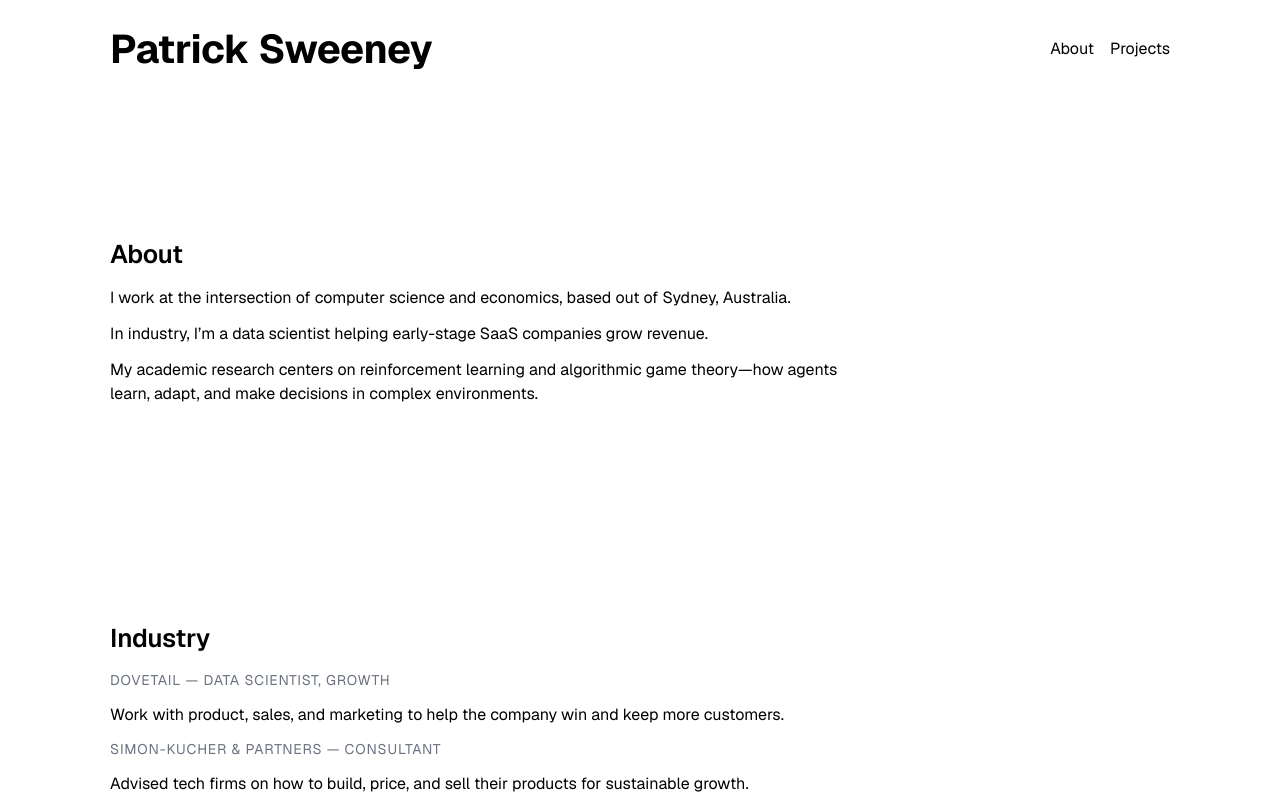
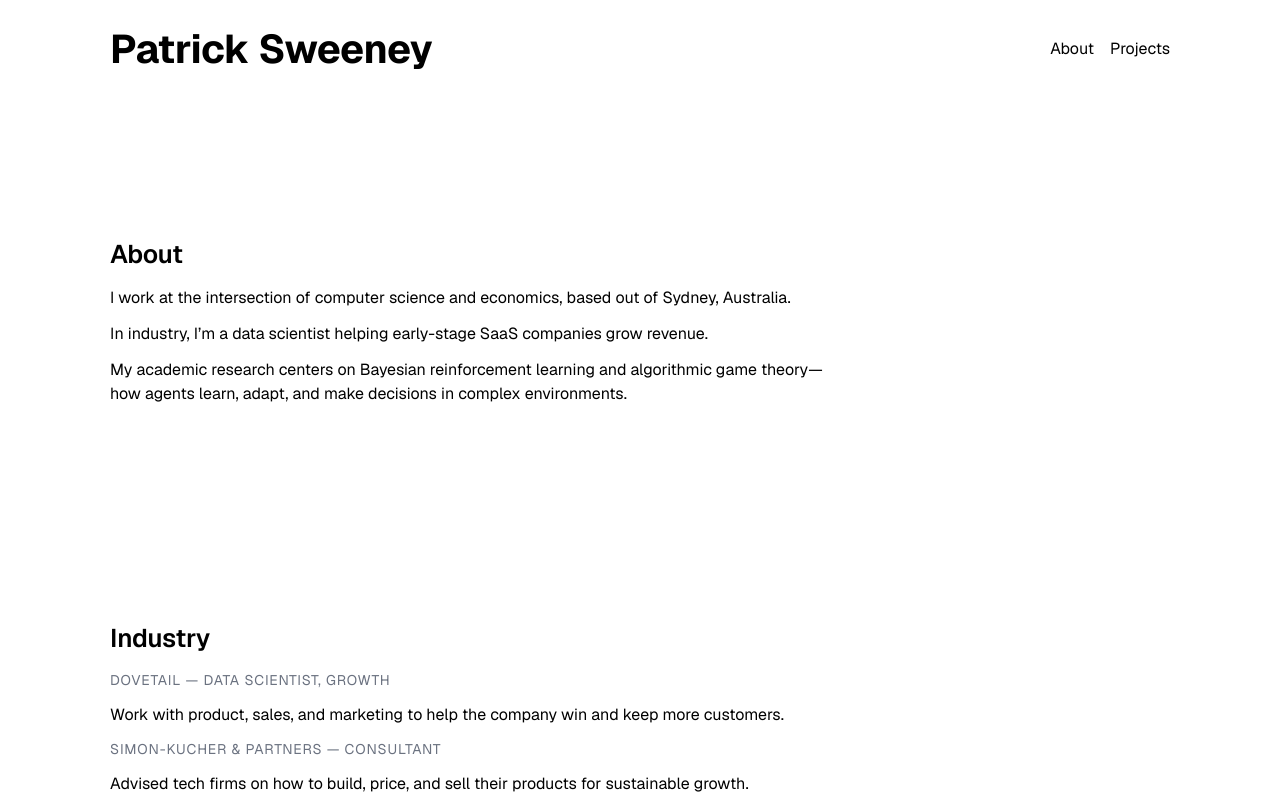
Before and after one commit to patricesweeney/personal-website, a React (Vite) app: page / in a window 1280 px wide. Shown: the top 800 px of the page. Built offline with nearby package versions, Linux system fonts and the light colour scheme.

Commit message:
chore: apply latest content/style tweaks

```diff
--- a/src/App.tsx
+++ b/src/App.tsx
@@ -32,7 +32,7 @@
                         In industry, I’m a data scientist helping early-stage SaaS companies grow revenue.
                       </p>
                       <p>
-                        My academic research centers on reinforcement learning and algorithmic game theory—how agents learn, adapt, and make decisions in complex environments.
+                        My academic research centers on Bayesian reinforcement learning and algorithmic game theory—how agents learn, adapt, and make decisions in complex environments.
                       </p>
                     </div>
                   </div>
```
